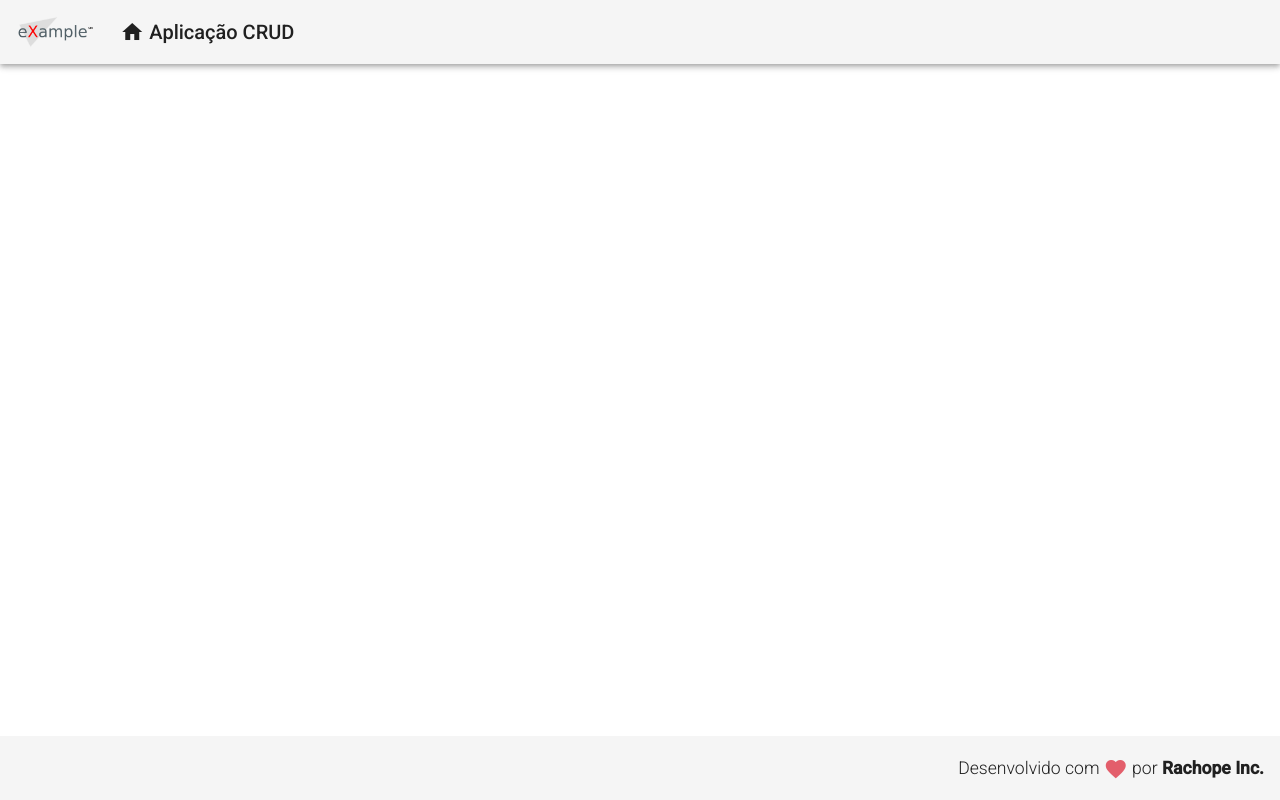
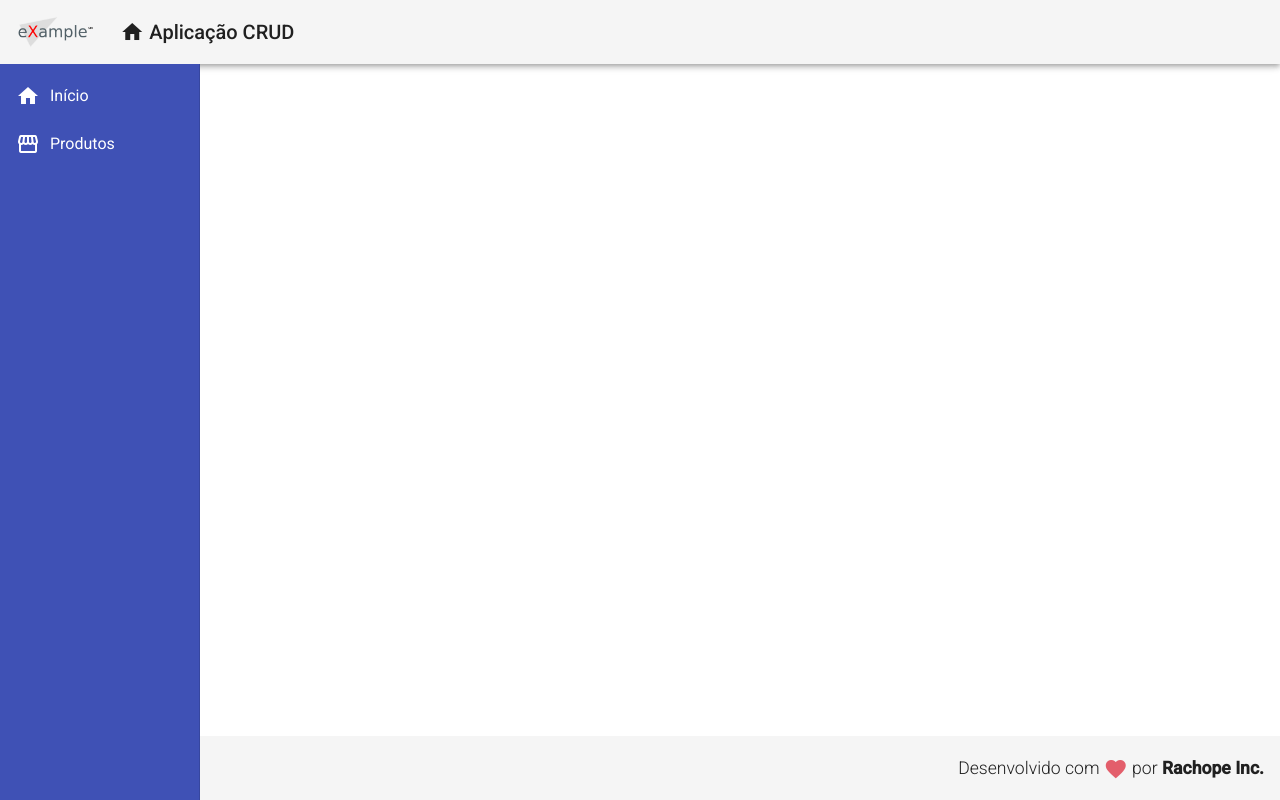
Before and after one commit to LuisRachope/AngularCrudApi, an Angular app in the folder frontend/: page / in a window 1280 px wide. Built offline with nearby package versions, Linux system fonts and the light colour scheme.

Commit message:
Criação do navbar da aplicação

```diff
--- a/frontend/src/app/app.component.html
+++ b/frontend/src/app/app.component.html
@@ -1,2 +1,3 @@
 <app-header></app-header>
+<app-nav></app-nav>
 <app-footer></app-footer>
--- /dev/null
+++ b/frontend/src/app/components/template/nav/nav.component.css
@@ -0,0 +1,12 @@
+.sidenav {
+    background-color: #3f51b5;
+    width: 200px;
+}
+
+.sidenav a {
+    color: #fff;
+}
+
+.sidenav i {
+    padding-right: 10px;
+}
--- /dev/null
+++ b/frontend/src/app/components/template/nav/nav.component.html
@@ -0,0 +1,19 @@
+<mat-sidenav-container class="container">
+    <mat-sidenav class="sidenav" mode="side" opened
+        fixedInViewport="true" fixedTopGap="64">
+        <mat-nav-list class="nav-list">
+            <a mat-list-item>
+                <i class="material-icons">
+                    home
+                </i>
+                Início
+            </a>
+            <a mat-list-item>
+                <i class="material-icons">
+                    storefront
+                </i>
+                Produtos
+            </a>
+        </mat-nav-list>
+    </mat-sidenav>
+</mat-sidenav-container>
--- /dev/null
+++ b/frontend/src/app/components/template/nav/nav.component.ts
@@ -0,0 +1,15 @@
+import { Component, OnInit } from '@angular/core';
+
+@Component({
+  selector: 'app-nav',
+  templateUrl: './nav.component.html',
+  styleUrls: ['./nav.component.css']
+})
+export class NavComponent implements OnInit {
+
+  constructor() { }
+
+  ngOnInit(): void {
+  }
+
+}
```
Also changed, not shown: frontend/src/app/app.module.ts (+9 -2 lines).
